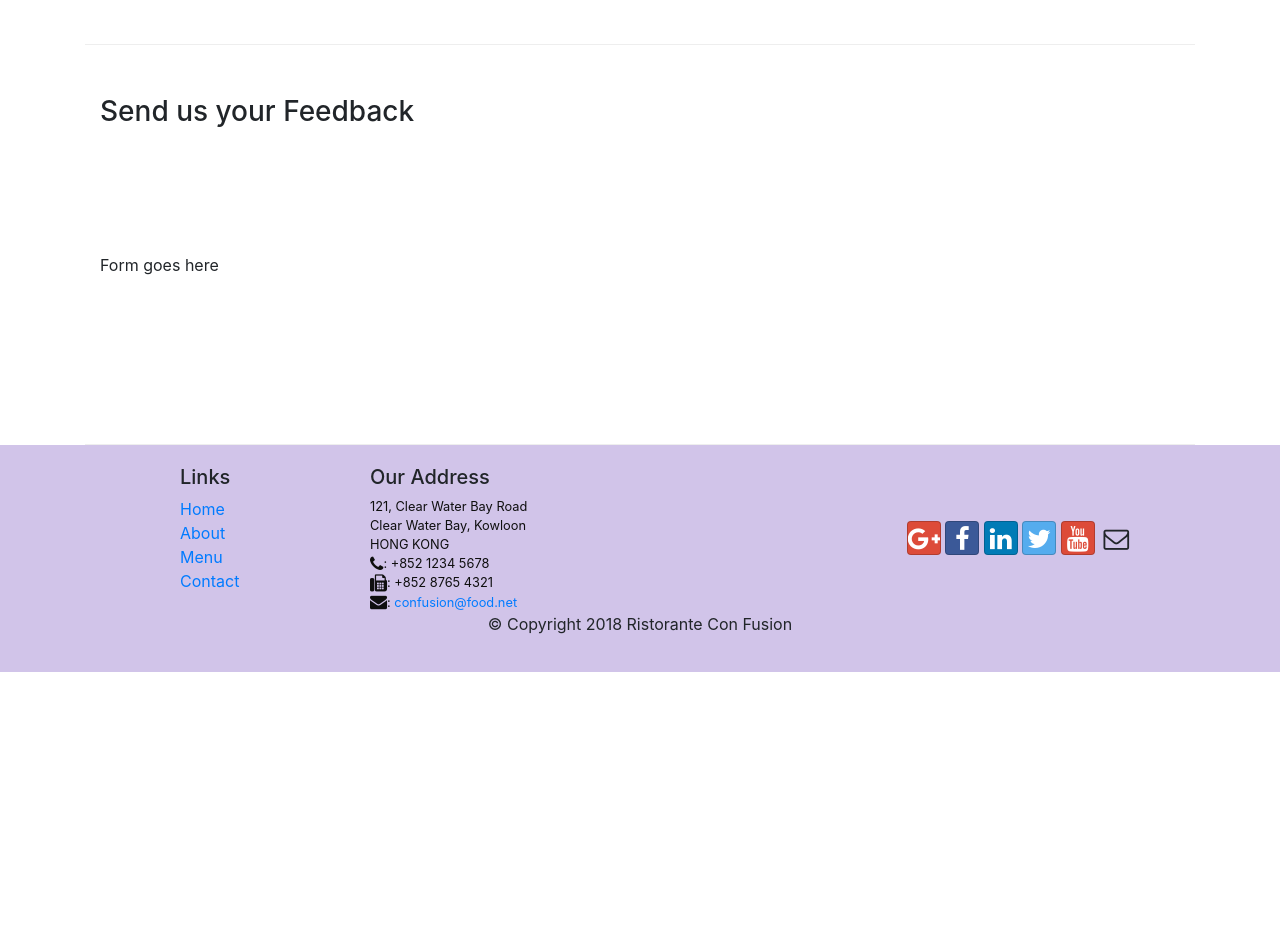
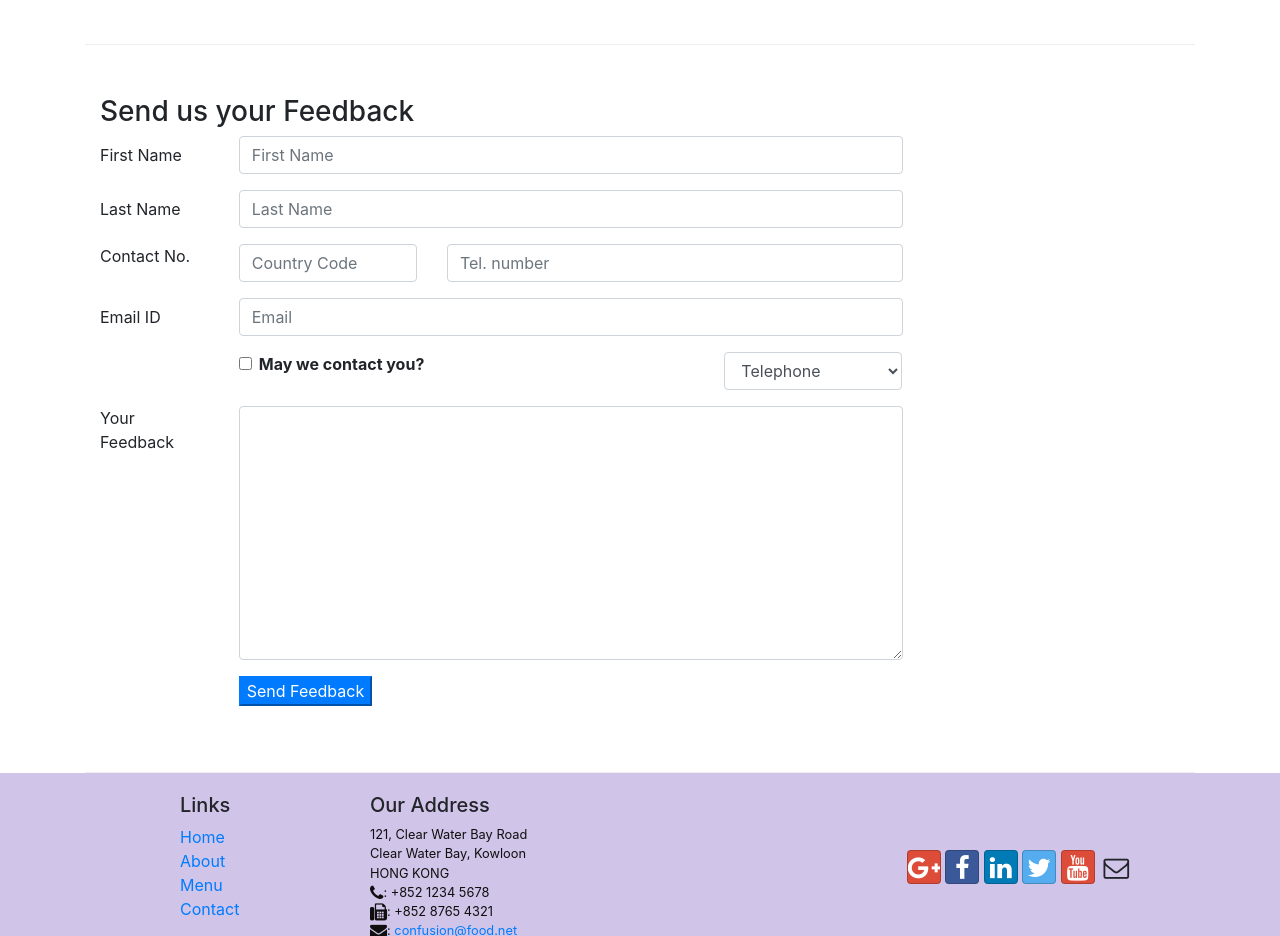
Before and after one commit to VishwaramH/Bootstrap, a website: page contactus.html in a window 1280 px wide. Shown: the part 820-1756 px from the top of the page. Before the commit the page ends 1542 px from the top, so only its background shows below. Drawn offline with nearby package versions, Linux system fonts and the light colour scheme.

Commit message:
2)Bootstrap Forms

```diff
--- a/contactus.html
+++ b/contactus.html
@@ -80,9 +80,9 @@
             </div>
             <div class="col-12 col-sm-11 offset-sm-1">
                 <div class="btn-group" role="group">
-                    <a class="btn btn-primary" role="button" href="tel:+919988998899"><i class="fa fa-phone"></i> Call</a>
-                    <a class="btn btn-info" role="button"><i class="fa fa-skype"></i> Skype</a>
-                    <a class="btn btn-success" role="button" href="mailto:confusion@food.net"><i class="fa fa-envelope"></i> Email</a>
+                    <a class="btn btn-primary" role="button" href="tel:+919988998899"><i class="fa fa-phone"></i> Call</a> <!--btn-primary gives the button a bright color(dark blue)-->
+                    <a class="btn btn-info" role="button"><i class="fa fa-skype"></i> Skype</a> <!--btn-info gives the button a light blue color-->
+                    <a class="btn btn-success" role="button" href="mailto:confusion@food.net"><i class="fa fa-envelope"></i> Email</a> <!--btn-success provides the button a green color-->
                 </div>
             </div>
         </div>
@@ -92,7 +92,74 @@
               <h3>Send us your Feedback</h3>
            </div>
             <div class="col-12 col-md-9">
-                Form goes here
+                <form>
+                    <div class="form-group row">
+                        <label class="col-md-2 col-form-label" for="firstname">
+                            First Name
+                        </label>
+                        <div class="col-md-10">
+                            <input type="text" class="form-control" id="firstname" name="firstname" placeholder="First Name">
+                        </div>
+                    </div>
+                    <div class="form-group row">
+                        <label class="col-md-2 col-form-label" for="lastname">
+                            Last Name
+                        </label>
+                        <div class="col-md-10">
+                            <input type="text" class="form-control" id="lastname" name="lastname" placeholder="Last Name">
+                        </div>
+                    </div>
+                    <div class="form-group row">
+                        <label for="telnum" class="col-md-2">
+                            Contact No.
+                        </label>
+                        <div class="col-5 col-md-3">
+                            <input type="tel" class="form-control" id="code" name="code" placeholder="Country Code">
+                        </div>
+                        <div class="col-7 col-md-7">
+                            <input type="tel" class="form-control" id="telnum" name="telnum" placeholder="Tel. number">
+                        </div>
+                    </div>
+                    <div class="form-group row">
+                            <label for="email" class="col-md-2 col-form-label">
+                                Email ID
+                            </label>
+                            <div class="col-md-10">
+                                <input type="email" class="form-control" id="email" name="email" placeholder="Email">
+                            </div>
+                    </div>
+                    <div class="form-group row">
+                        <div class="col-md-6 offset-md-2">
+                            <div class="form-check">
+                                <input type="checkbox" class="form-check-input" id="check" name="check">
+                                <label for="check" class="form-check-label">
+                                    <strong>May we contact you?</strong>
+                                </label>
+                            </div>
+                        </div>
+                        <div class="col-md-3 offset-md-1">
+                            <select class="form-control">
+                                <option>Telephone</option>
+                                <option>Email</option>
+                            </select>
+                        </div>
+                    </div>
+                    <div class="form-group row">
+                        <label class="col-md-2 form-label" for="feedback">
+                            Your Feedback
+                        </label>
+                        <div class="col-md-10">
+                            <textarea class="form-control" id="feedback" name="feedback" rows="10"></textarea>
+                        </div>
+                    </div>
+                    <div class="form-group row">
+                        <div class="offset-md-2 col-md-10">
+                            <button type="submit" class="btn-primary">
+                                Send Feedback
+                            </button>
+                        </div>
+                    </div>
+                </form>
             </div>
              <div class="col-12 col-md">
             </div>
```
